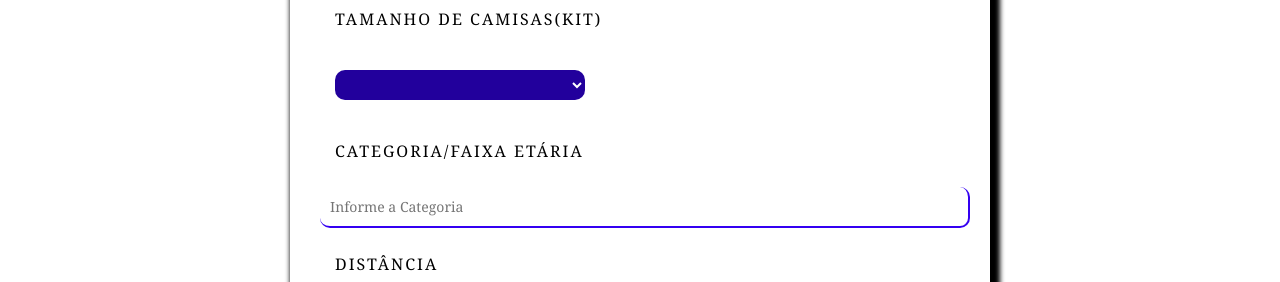
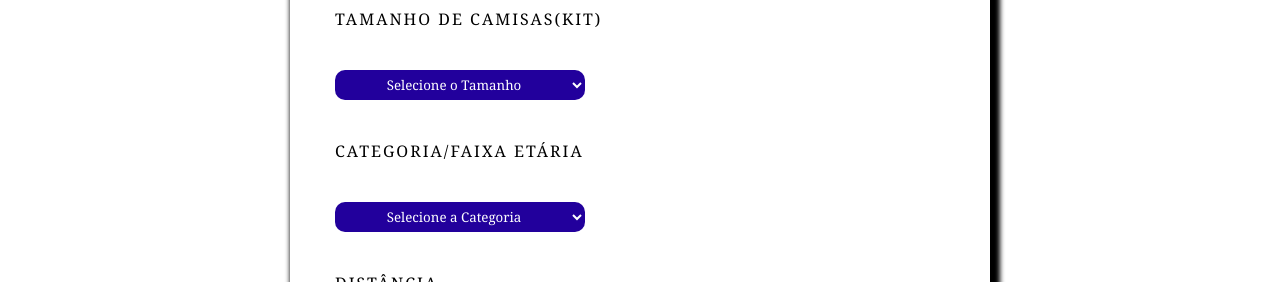
Before and after one commit to JaoToin/Esport-ArLivre-Angular, an Angular app: page /inscricoes in a window 1280 px wide. Shown: the part 455-737 px from the top of the page. Built offline with nearby package versions, Linux system fonts and the light colour scheme; no server answers.

Commit message:
feito o teste da calcIdade, adicionar, alterar, listar e excluir  testes conferis.

```diff
--- a/src/app/component/inscrições/inscricoes-component/inscricoes-component.html
+++ b/src/app/component/inscrições/inscricoes-component/inscricoes-component.html
@@ -23,6 +23,7 @@
 
     <label for="Tamanho">Tamanho de Camisas(kit)</label>
     <select name="Tamanho" id="Tamanho" [(ngModel)]="tamanho">
+      <option value="" disabled>Selecione o Tamanho</option>
       <option value="P">P</option>
       <option value="M">M</option>
       <option value="G">G</option>
@@ -31,16 +32,19 @@
     </select>
 
     <label for="categoria">Categoria/Faixa Etária</label>
-    <input
-      type="text"
-      [(ngModel)]="categoria"
-      name="nome"
-      id="categoria"
-      class="input01"
-      required
-      maxlength="80"
-      placeholder="Informe a Categoria"
-    />
+
+    <select [(ngModel)]="categoria" name="categoria" required id="categoria">
+      <option value="" disabled>Selecione a Categoria</option>
+    <option value="M 17 á 30">Masculino entre 17 á 30</option>
+    <option value="M 31 á 45">Masculino entre 31 á 45</option>
+    <option value="M 46 á 60+">Masculino entre 46 á 60+</option>
+    <option value="F 17 á 30">Feminino entre 17 á 30</option>
+    <option value="F 31 á 45">Feminino entre 31 á 45</option>
+    <option value="F 46 á 60+">Feminino entre 46 á 60+</option>
+
+
+  </select>
+
 
     <label for="distancia">Distância</label>
     <input [(ngModel)]="distancia" type="radio" name="5km" id="distancia" class="btnSelecao" value="5" /> 5km
@@ -49,9 +53,10 @@
 
     <label for="valor" id="valor">Valor Da Inscrição: <span>R$ 250</span></label>
 
-    <input type="checkbox" /> Li e estou de acordo com os termos do regulamento da prova e
+    <div id="termos">
+    <input type="checkbox" id="termos" /> Li e estou de acordo com os termos do regulamento da prova e
     declaração de saúde
-
+    </div>
     <div id="div-btns">
       <button type="submit" id="btnAdd">Finalizar Inscrição e Ir Para o Pagamento</button>
     </div>
```
Also changed, not shown: src/app/component/Atleta/atleta-lista-component/atleta-lista-component.html (+9 -14 lines), 1 other file (tests, documents, lock files or other folders).
